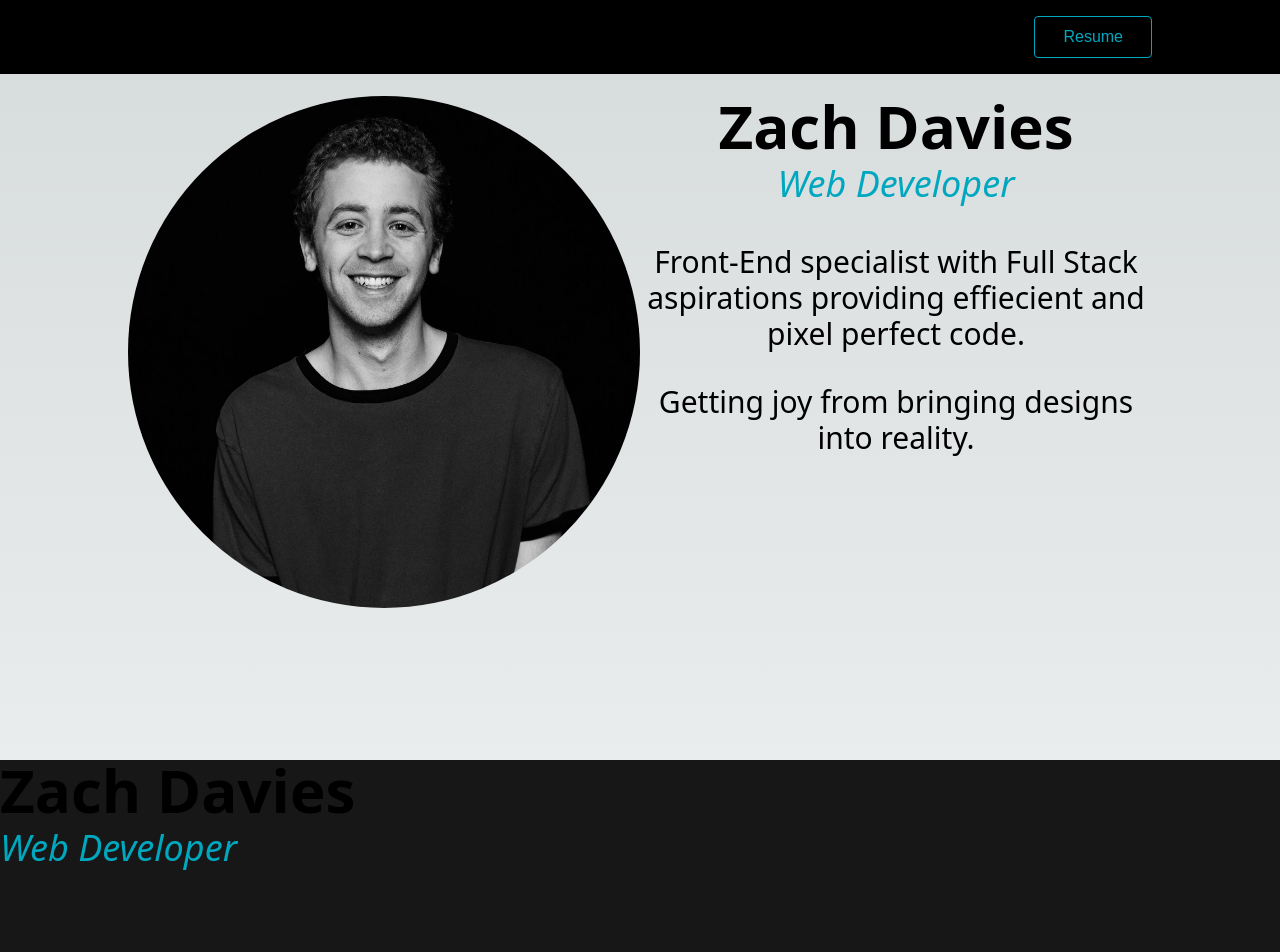
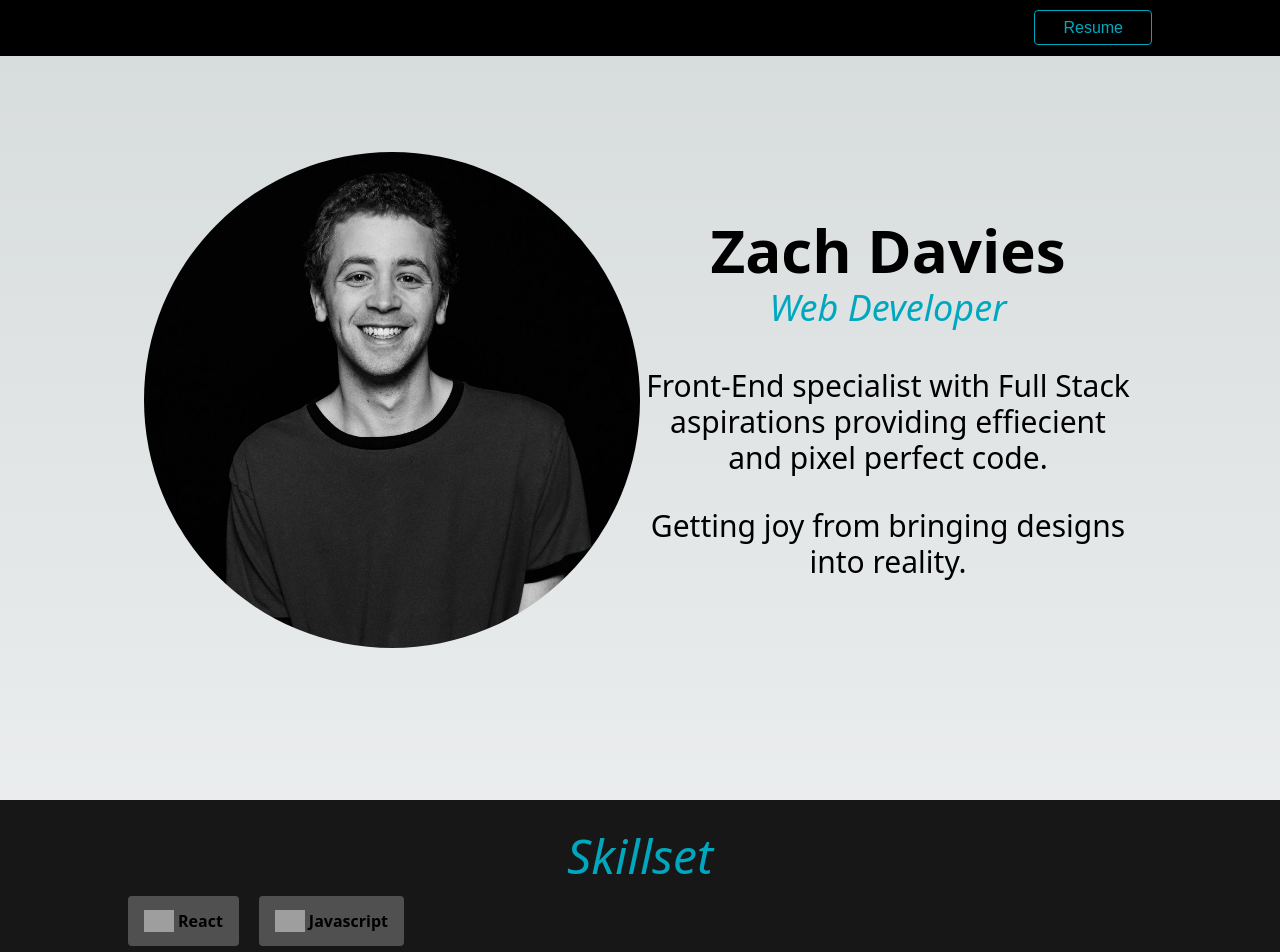
Before and after one commit to zachary-davies/portfolio, a Next.js app: page / in a window 1280 px wide. Shown: the top 952 px of the page. Built offline with nearby package versions, Linux system fonts and the light colour scheme; grey boxes are pictures that could not be loaded; a web font is replaced by a local one.

Commit message:
Adding animations and starting skillset section

```diff
--- a/package.json
+++ b/package.json
@@ -10,6 +10,7 @@
     "lint": "next lint"
   },
   "dependencies": {
+    "framer-motion": "^11.1.7",
     "next": "14.2.1",
     "react": "^18",
     "react-dom": "^18",
--- a/src/app/globals.css
+++ b/src/app/globals.css
@@ -27,8 +27,13 @@ body {
     rgb(var(--background-start-rgb));
 }
 
-.hero {
-  min-height: 85vh;
+@keyframes fadeInAnimation {
+  0% {
+    opacity: 0;
+  }
+  100% {
+    opacity: 1;
+  }
 }
 
 .primary-text {
@@ -59,6 +64,13 @@ body {
   border-radius: 50%;
 }
 
+.skill {
+  height: 50px;
+  background-color: #505050;
+  border-radius: 4px;
+  padding: 8px 16px;
+}
+
 @layer base {
   h1 {
     @apply text-6xl font-semibold;
--- a/src/app/page.tsx
+++ b/src/app/page.tsx
@@ -3,11 +3,12 @@
 import Typewriter from "typewriter-effect";
 import profilePic from "./images/profile_pic.jpg";
 import Image from "next/image";
-import Wave from "react-wavify";
+import { motion } from "framer-motion";
 
 export default function Home() {
   return (
     <div className="min-h-screen">
+      {/** Navbar */}
       <nav className="w-full fixed top-0 font-someType text-center p-4 bg-black z-50">
         <div
           className="flex justify-between max-w-5xl mx-auto"
@@ -21,50 +22,101 @@ export default function Home() {
               }}
             />
           </div>
+          <motion.div
+            initial={{ opacity: 0, x: -100 }}
+            animate={{ opacity: 1, x: 0 }}
+            transition={{ delay: 0.1, type: "spring", bounce: 0.4 }}
+          >
             <a className="btn-primary" href="#">
               Resume
             </a>
+          </motion.div>
         </div>
       </nav>
 
-      <main className="hero p-4 mt-20">
-        <div
-          className="flex flex-col-reverse md:flex-row text-center max-w-5xl mx-auto"
-          style={{ zIndex: 2, position: "relative" }}
-        >
-          <div
+      <div className="block md:hidden" style={{ minHeight: "75px" }}></div>
+
+      {/** Hero */}
+      <main className="h-screen p-4 flex items-center flex-col-reverse md:flex-row text-center max-w-5xl mx-auto">
+        <motion.div
           className="flex-1"
           style={{ minHeight: "220px", minWidth: "220px" }}
+          initial={{ opacity: 0, x: -100 }}
+          animate={{ opacity: 1, x: 0 }}
+          transition={{ type: "spring", bounce: 0.4 }}
         >
           <Image
             src={profilePic}
             alt="Profile picture of Zachary Davies"
             className="propic"
+            priority
           />
+        </motion.div>
+        <div className="flex flex-none md:flex-1 flex-col">
+          <div className="mb-6">
+            <motion.h1
+              className="pb-2"
+              initial={{ opacity: 0, x: -100 }}
+              animate={{ opacity: 1, x: 0 }}
+              transition={{ delay: 0.1, type: "spring", bounce: 0.4 }}
+            >
+              Zach Davies
+            </motion.h1>
+            <motion.h3
+              className="pb-4 italic font-light primary-text"
+              initial={{ opacity: 0, x: -100 }}
+              animate={{ opacity: 1, x: 0 }}
+              transition={{ delay: 0.2, type: "spring", bounce: 0.4 }}
+            >
+              Web Developer
+            </motion.h3>
           </div>
-          <div className="flex flex-1 flex-col">
-            <div className="mb-6">
-              <h1 className="pb-2">Zach Davies</h1>
-              <h3 className="pb-4 italic font-light primary-text">
-                Web Developer
-              </h3>
-            </div>
-            <h4 className="pb-8">
+          <motion.h4
+            className="pb-8"
+            initial={{ opacity: 0, x: -100 }}
+            animate={{ opacity: 1, x: 0 }}
+            transition={{ delay: 0.3, type: "spring", bounce: 0.4 }}
+          >
             Front-End specialist with Full Stack aspirations providing
             effiecient and pixel perfect code.
-            </h4>
-            <h4>Getting joy from bringing designs into reality.</h4>
-          </div>
+          </motion.h4>
+          <motion.h4
+            initial={{ opacity: 0, x: -100 }}
+            animate={{ opacity: 1, x: 0 }}
+            transition={{ delay: 0.4, type: "spring", bounce: 0.4 }}
+          >
+            Getting joy from bringing designs into reality.
+          </motion.h4>
         </div>
       </main>
 
-      <div
-        className="skillset"
-        style={{ height: "100vh", backgroundColor: "#171717" }}
-      >
-        <div className="mb-6">
-          <h1 className="pb-2">Zach Davies</h1>
-          <h3 className="pb-4 italic font-light primary-text">Web Developer</h3>
+      <div style={{ height: "100vh", backgroundColor: "#171717" }}>
+        {/* Skillset */}
+        <div className="mx-auto max-w-5xl flex flex-col item-center pt-8">
+          <h2 className="pb-4 italic font-light primary-text text-center">
+            Skillset
+          </h2>
+          <div className="skill__container flex">
+            <div className="skill flex items-center font-semibold mr-5">
+              <Image
+                alt={"React.JS logo"}
+                src="https://www.svgrepo.com/show/452092/react.svg"
+                height={30}
+                width={30}
+              />
+              <p className="ml-1">React</p>
+            </div>
+
+            <div className="skill flex items-center font-semibold">
+              <Image
+                alt={"JS logo"}
+                src="https://www.svgrepo.com/show/452045/js.svg"
+                height={30}
+                width={30}
+              />
+              <p className="ml-1">Javascript</p>
+            </div>
+          </div>
         </div>
       </div>
     </div>
```
Also changed, not shown: 1 other file (tests, documents, lock files or other folders). Lines whose indentation alone changed are shown as unchanged.
